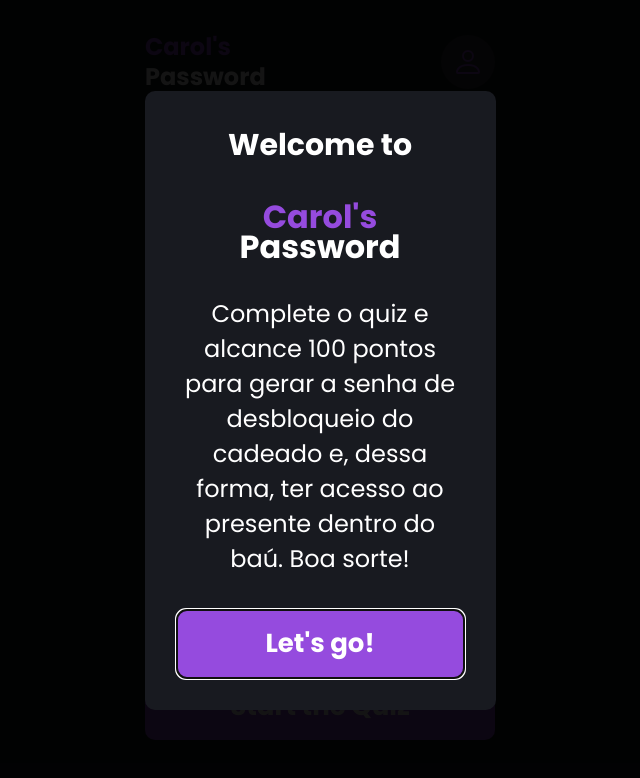
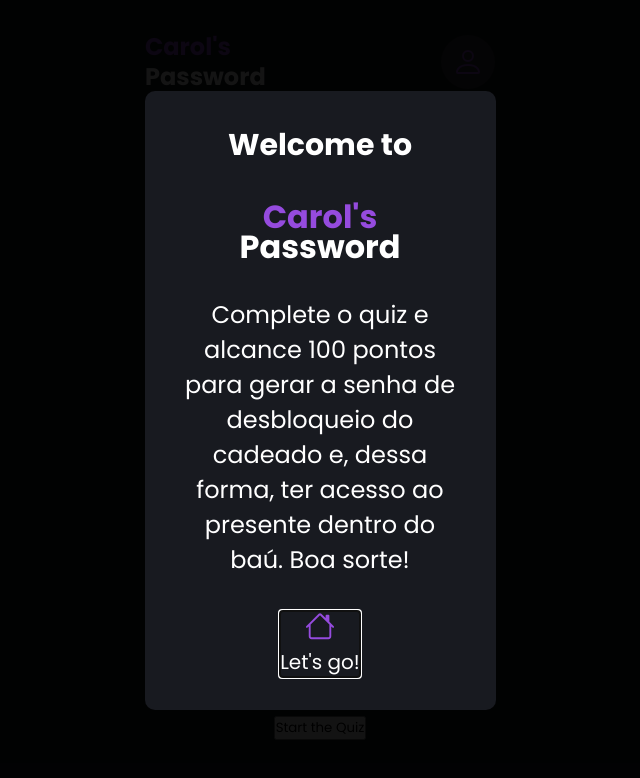
Before and after one commit to aleffreitas/carolspassword, a React (Vite) app: page / in a window 1280 px wide. Shown: the top 778 px of the page, without its empty margins (320-960 px from the left). Built offline with nearby package versions, Linux system fonts and the light colour scheme.

Commit message:
feat: created variant Button

```diff
--- a/src/components/Button/index.tsx
+++ b/src/components/Button/index.tsx
@@ -1,12 +1,34 @@
 import { ButtonHTMLAttributes } from "react";
-import { ButtonAction } from "./styles";
+import { ButtonAction, Icon } from "./styles";
+import { BsArrowCounterclockwise, BsHouse, BsPower } from "react-icons/bs";
 
 interface ButtonProps extends ButtonHTMLAttributes<ButtonProps>{
   text: string;
+  onClick: () => void;
+  variant?: 0 | 1;
+  icon?: 'power' | 'arrowBack' | 'house';
 }
 
-export function Button({ text }: ButtonProps){
+export function Button({ text, onClick, variant, icon }: ButtonProps){
+
+  const iconButton = {
+    power: <BsPower />,
+    arrowBack: <BsArrowCounterclockwise />,
+    house: <BsHouse />
+  }
+
   return(
-    <ButtonAction>{text}</ButtonAction>
+    <ButtonAction
+      onClick={onClick}
+      variant={variant}
+    >
+      {variant === 1 &&(
+        <Icon>
+          {icon && iconButton[icon]}
+        </Icon>
+      )}
+
+      {text}
+    </ButtonAction>
   );
 }
--- a/src/components/Button/styles.ts
+++ b/src/components/Button/styles.ts
@@ -1,10 +1,14 @@
+import { BsArrowCounterclockwise, BsHouse, BsPower } from "react-icons/bs";
 import styled, { css } from "styled-components";
 
-export const ButtonAction = styled.button`
-  ${({ theme }) => css`
+type ButtonProps = {
+  variant?: 0 | 1;
+}
+
+export const ButtonAction = styled.button<ButtonProps>`
+  ${({ theme, variant }) => variant === 0 && css`
     background-color: ${theme.colors.purple};
     color: ${theme.colors.white};
-  `}
     border-radius: 10px;
     display: flex;
     align-items: center;
@@ -14,4 +18,29 @@ export const ButtonAction = styled.button`
     border: none;
     height: 68px;
     width: 100%;
+  `}
+
+  ${({ theme, variant }) => variant === 1 && css`
+    background-color: transparent;
+    border: none;
+    color: ${theme.colors.white};
+    font-size: 20px;
+    font-weight: regular;
+    display: flex;
+    gap: 0.4rem;
+    align-items: center;
+    flex-direction: column;
+  `}
+
 `;
+
+export const Icon = styled.div`
+  ${({ theme }) => css`
+    color: ${theme.colors.purple};
+    font-size: 30px;
+    display: flex;
+    align-items: center;
+    justify-content: center;
+    background: transparent;
+  `};
+`;
--- a/src/pages/Dashboard/index.tsx
+++ b/src/pages/Dashboard/index.tsx
@@ -25,9 +25,9 @@ export function Dashboard(){
     <>
       <Password />
       <ScoreCircle score={100} />
-      <Button text="Start the Quiz"/>
+      <Button text="Start the Quiz" onClick={() => closeModal} />
 
-      <Modal open={openModal} onClose={closeModal}>
+      <Modal open={openModal} onClose={() => closeModal()}>
         <Container>
           <Title>Welcome to</Title>
           <Logo subTitle="Password" size={16} />
@@ -35,7 +35,13 @@ export function Dashboard(){
             Complete o quiz e alcance 100 pontos para gerar a senha de desbloqueio do cadeado e, dessa forma, ter acesso ao presente dentro do baú.
             Boa sorte!
           </Text>
-          <Button text="Let's go!" />
+          <Button
+            text="Let's go!"
+            variant={1}
+            icon="house"
+            type="button"
+            onClick={() => closeModal()}
+          />
         </Container>
       </Modal>
     </>
```
Lines whose indentation alone changed are shown as unchanged.
